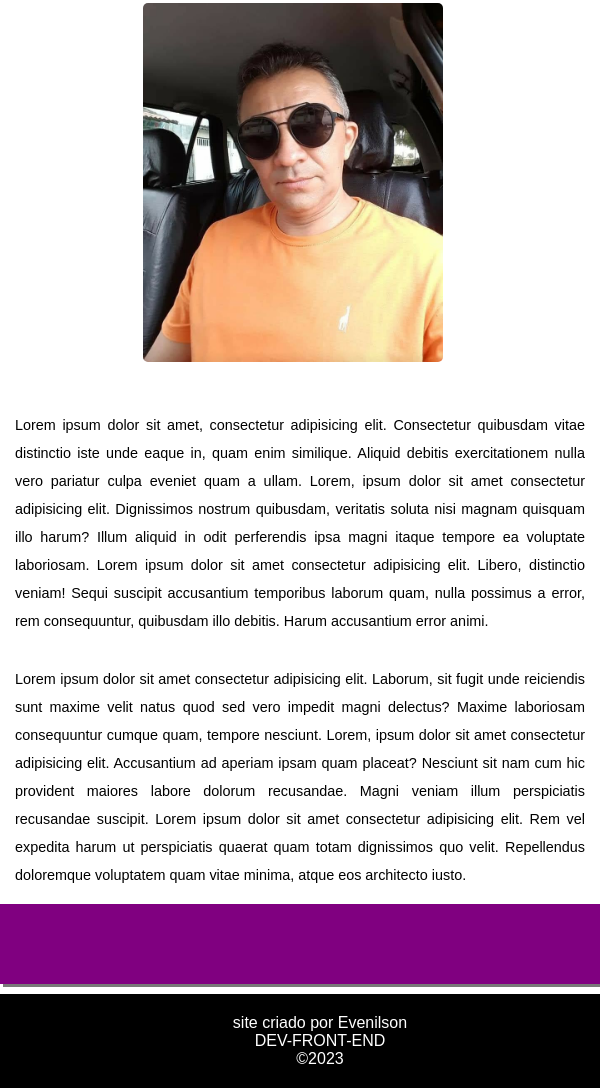
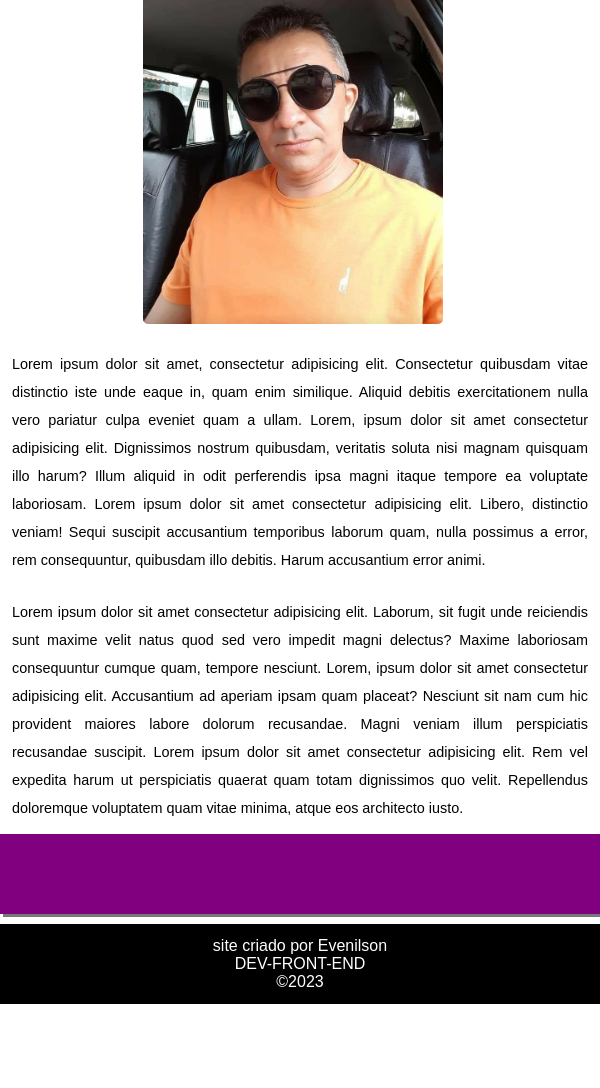
Before and after one commit to evenilsonguerreiro/meu-portifolio-01, a plain HTML site: page index.html in a window 600 px wide. Shown: the part 532-1620 px from the top of the page. After the commit the page ends 1536 px from the top, so only its background shows below. Drawn offline with Linux system fonts and the light colour scheme.

Commit message:
Update mediaquery.css

```diff
--- a/css/mediaquery.css
+++ b/css/mediaquery.css
@@ -1,4 +1,4 @@
-@media  (max-width:600px) {
+@media  (min-width:600px) {
     dv-1, h1{
         font-size: 1em;
         text-align: center;
@@ -9,7 +9,9 @@
         justify-content: center;
         align-items: center;
         flex-direction: column;
-        padding: 20px;
+
+
+
     }
     img{
         margin-left: -25px;
@@ -18,7 +20,7 @@
     }
     p{
         font-size: 0.9em;
-        padding: 10px;
+
     }
     .left h1{
         margin: auto;
@@ -37,6 +39,13 @@
         text-align: center;
 
     }
+    footer{
+        padding: 0;
+        height: 10vh;
+        display: flex;
+        justify-content: center;
+        align-items: center;
+    }
 
 
 
```
